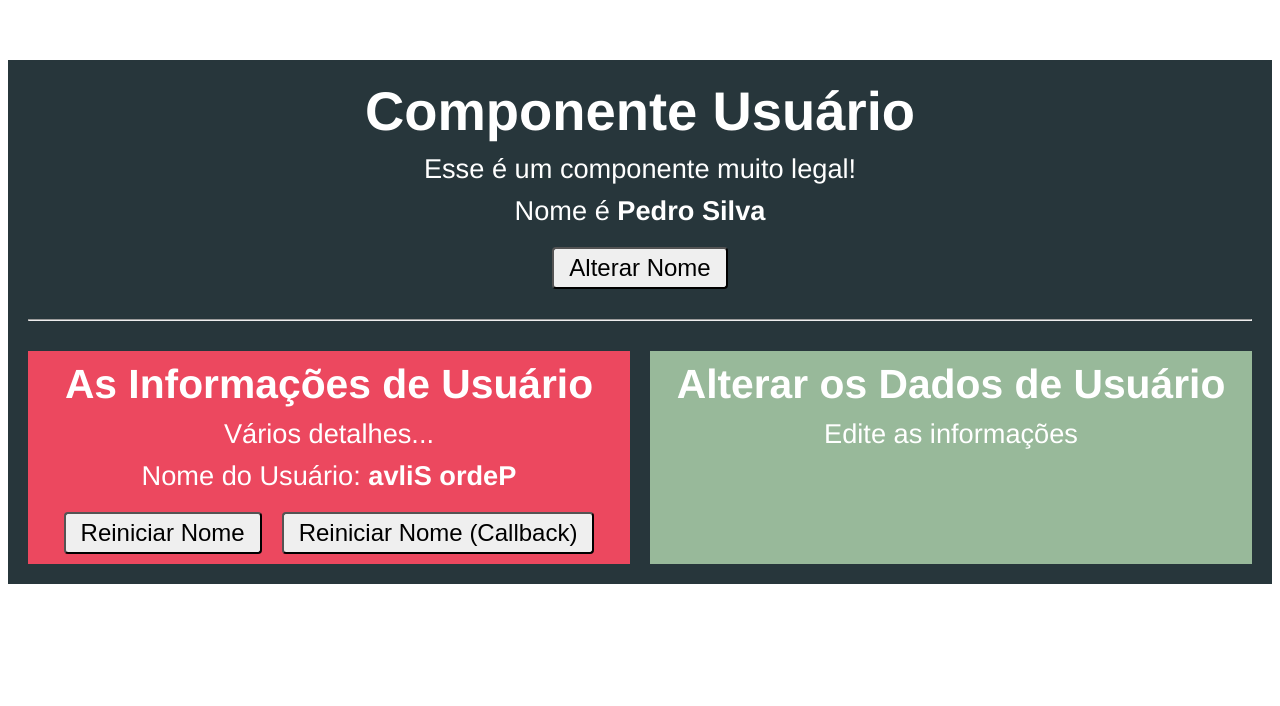
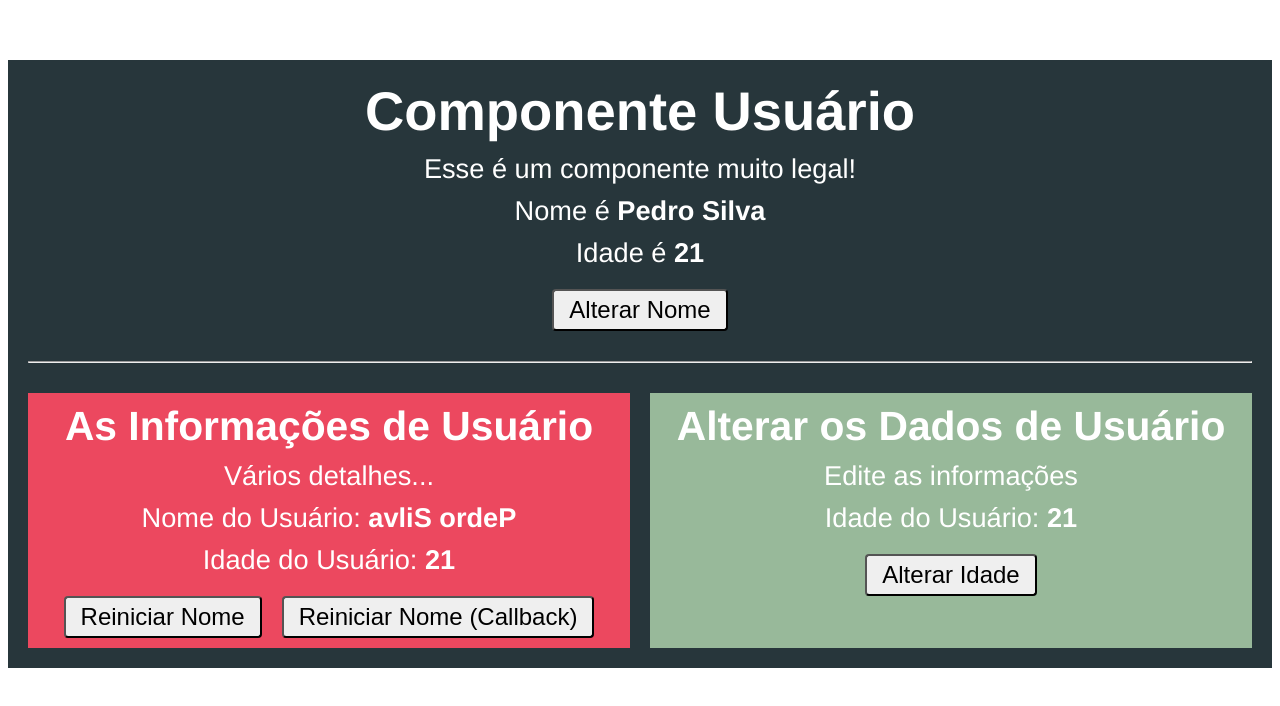
Before and after one commit to rbarros/vue-js-completo, a Vue app in the folder componentes-comunicacao/comunicacao/: page / in a window 1280 px wide. Shown: the top 706 px of the page. Built offline with nearby package versions, Linux system fonts and the light colour scheme.

Commit message:
Comunicação entre Componentes Irmãos

```diff
--- a/componentes-comunicacao/comunicacao/src/components/Usuario.vue
+++ b/componentes-comunicacao/comunicacao/src/components/Usuario.vue
@@ -3,14 +3,18 @@
         <h1>Componente Usuário</h1>
         <p>Esse é um componente muito legal!</p>
         <p>Nome é <strong>{{ nome }}</strong></p>
+        <p>Idade é <strong>{{ idade }}</strong></p>
         <button @click="alterarNome">Alterar Nome</button>
         <hr>
         <div class="componentes">
             <app-usuario-info
                 :nome="nome"
+                :idade="idade"
                 @nomeMudou="nome = $event.antigo + $event.novo"
                 :reiniciarFn="reiniciarNome" />
-            <app-usuario-editar />
+            <app-usuario-editar
+                :idade="idade"
+                @idadeMudou="idade = $event"/>
         </div>
     </div>
 </template>
@@ -23,7 +27,8 @@
     components: { AppUsuarioInfo, AppUsuarioEditar },
     data() {
         return {
-            nome: 'Pedro Silva'
+            nome: 'Pedro Silva',
+            idade: 21
         }
     },
     methods: {
--- a/componentes-comunicacao/comunicacao/src/components/UsuarioEditar.vue
+++ b/componentes-comunicacao/comunicacao/src/components/UsuarioEditar.vue
@@ -2,12 +2,22 @@
     <div class="componente">
         <h2>Alterar os Dados de Usuário</h2>
         <p>Edite as informações</p>
+        <p>Idade do Usuário: <strong>{{ idade }}</strong></p>
+        <button @click="alterarIdade">Alterar Idade</button>
     </div>
 </template>
 
 <script>
 export default {
-
+    props: {
+        idade: Number
+    },
+    methods: {
+        alterarIdade() {
+            // this.idade = 33
+            this.$emit('idadeMudou', 33)
+        }
+    }
 }
 </script>
 
--- a/componentes-comunicacao/comunicacao/src/components/UsuarioInfo.vue
+++ b/componentes-comunicacao/comunicacao/src/components/UsuarioInfo.vue
@@ -3,6 +3,7 @@
         <h2>As Informações de Usuário</h2>
         <p>Vários detalhes...</p>
         <p>Nome do Usuário: <strong>{{ inverteNome() }}</strong></p>
+        <p>Idade do Usuário: <strong>{{ idade }}</strong></p>
         <button @click="reiniciarNome">Reiniciar Nome</button>
         <button @click="reiniciarFn">Reiniciar Nome (Callback)</button>
     </div>
@@ -19,7 +20,8 @@
             // }
             default: 'Anônimo',
         },
-        reiniciarFn: Function
+        reiniciarFn: Function,
+        idade: Number
     },
     methods: {
         inverteNome() {
```
